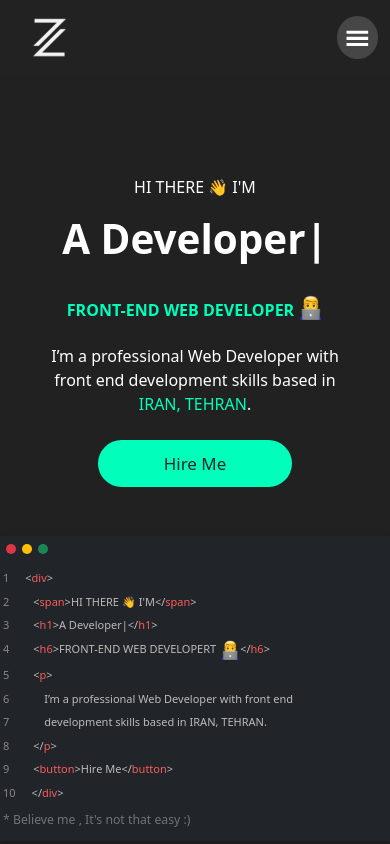
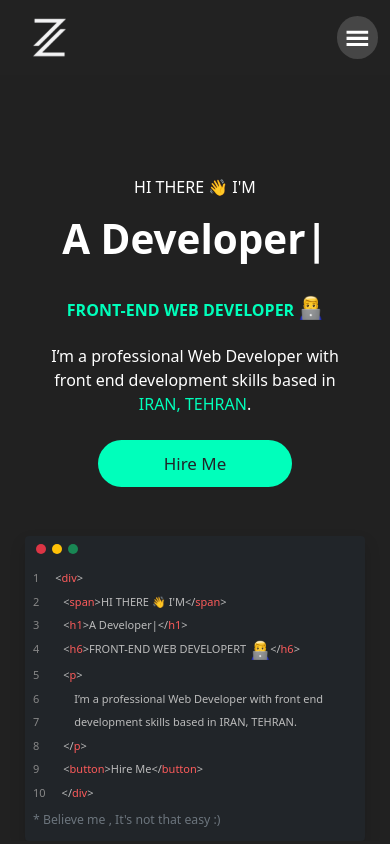
Before and after one commit to Mehdi-Zandian/Mehdi-Zandian, a React (Create React App) app: page / in a window 390 px wide. Shown: the top 844 px of the page. Built offline with nearby package versions, Linux system fonts and the light colour scheme.

Commit message:
ide res update

```diff
--- a/src/components/Portfolio/Header/Header.scss
+++ b/src/components/Portfolio/Header/Header.scss
@@ -1,4 +1,5 @@
 .header {
+  overflow-x: hidden;
   position: relative;
   padding-top: 100px;
 
@@ -57,7 +58,7 @@
   .header {
     .header__ide {
       overflow: scroll;
-      width: 400px;
+      width: 340px;
       min-width: 308px;
       height: 305px;
 
```
